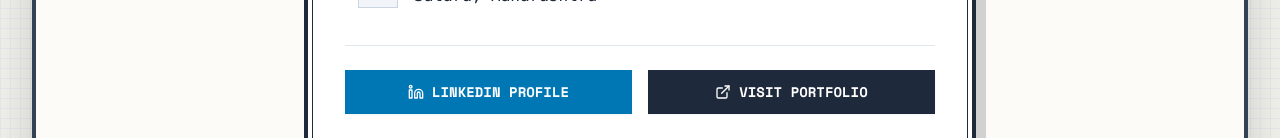
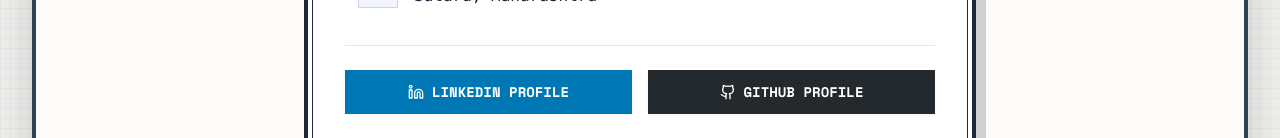
Before and after one commit to Gaurav7127/gauravportfolio, a React (Vite) app: page / in a window 1280 px wide. Both pictures are taken after a click on the button "CONTACT". Shown: the part 662-800 px from the top of the page. Built offline with nearby package versions, Linux system fonts and the light colour scheme.

Commit message:
feat: Add GitHub link and update contact section
Introduces a link to the GitHub profile in the contact section and updates styling.
Also, the import map for React dependencies has been adjusted.

```diff
--- a/components/views/ContactView.tsx
+++ b/components/views/ContactView.tsx
@@ -1,6 +1,6 @@
 import React from 'react';
 import { PERSONAL_INFO } from '../../constants';
-import { Mail, Phone, MapPin, Linkedin, ExternalLink, Download } from 'lucide-react';
+import { Mail, Phone, MapPin, Linkedin, Github, ExternalLink, Download } from 'lucide-react';
 
 const ContactView: React.FC = () => {
   return (
@@ -78,13 +78,13 @@ const ContactView: React.FC = () => {
                                 LinkedIn Profile
                              </a>
                              <a
-                               href={`https://${PERSONAL_INFO.socials.portfolio}`}
+                               href={`https://${PERSONAL_INFO.socials.github}`}
                                target="_blank"
                                rel="noopener noreferrer"
-                               className="flex items-center justify-center py-3 bg-slate-800 text-white text-sm font-bold uppercase hover:bg-slate-700 transition-colors shadow-sm"
+                               className="flex items-center justify-center py-3 bg-[#24292e] text-white text-sm font-bold uppercase hover:bg-slate-800 transition-colors shadow-sm"
                              >
-                                <ExternalLink className="w-4 h-4 mr-2" />
-                                Visit Portfolio
+                                <Github className="w-4 h-4 mr-2" />
+                                GitHub Profile
                              </a>
                         </div>
 
--- a/index.html
+++ b/index.html
@@ -42,7 +42,7 @@
         background: #94a3b8;
       }
     </style>
-  <script type="importmap">
+<script type="importmap">
 {
   "imports": {
     "react": "https://esm.sh/react@^19.2.3",
```
Also changed, not shown: profilepic.png (deleted), 1 other file (tests, documents, lock files or other folders).
